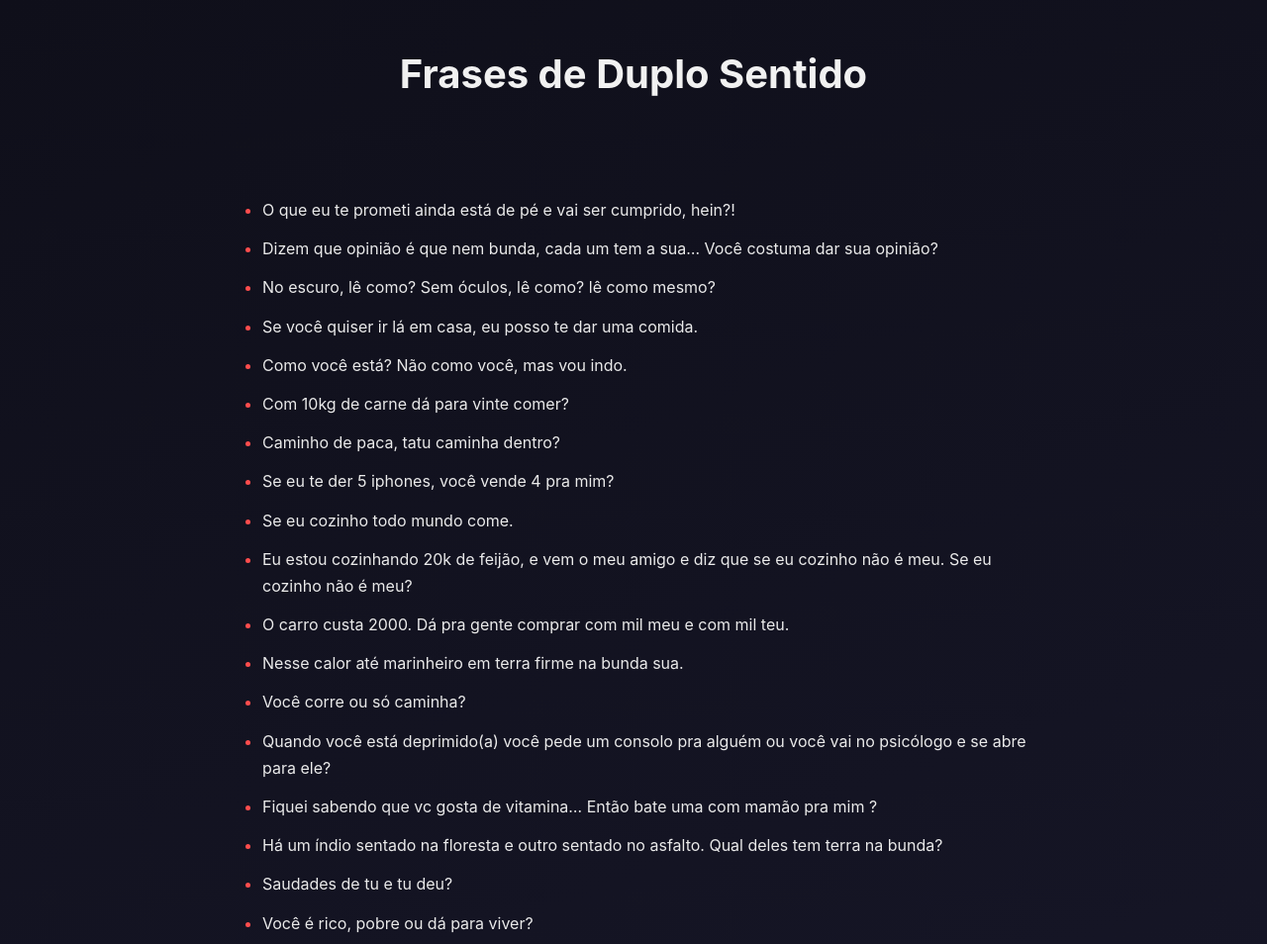
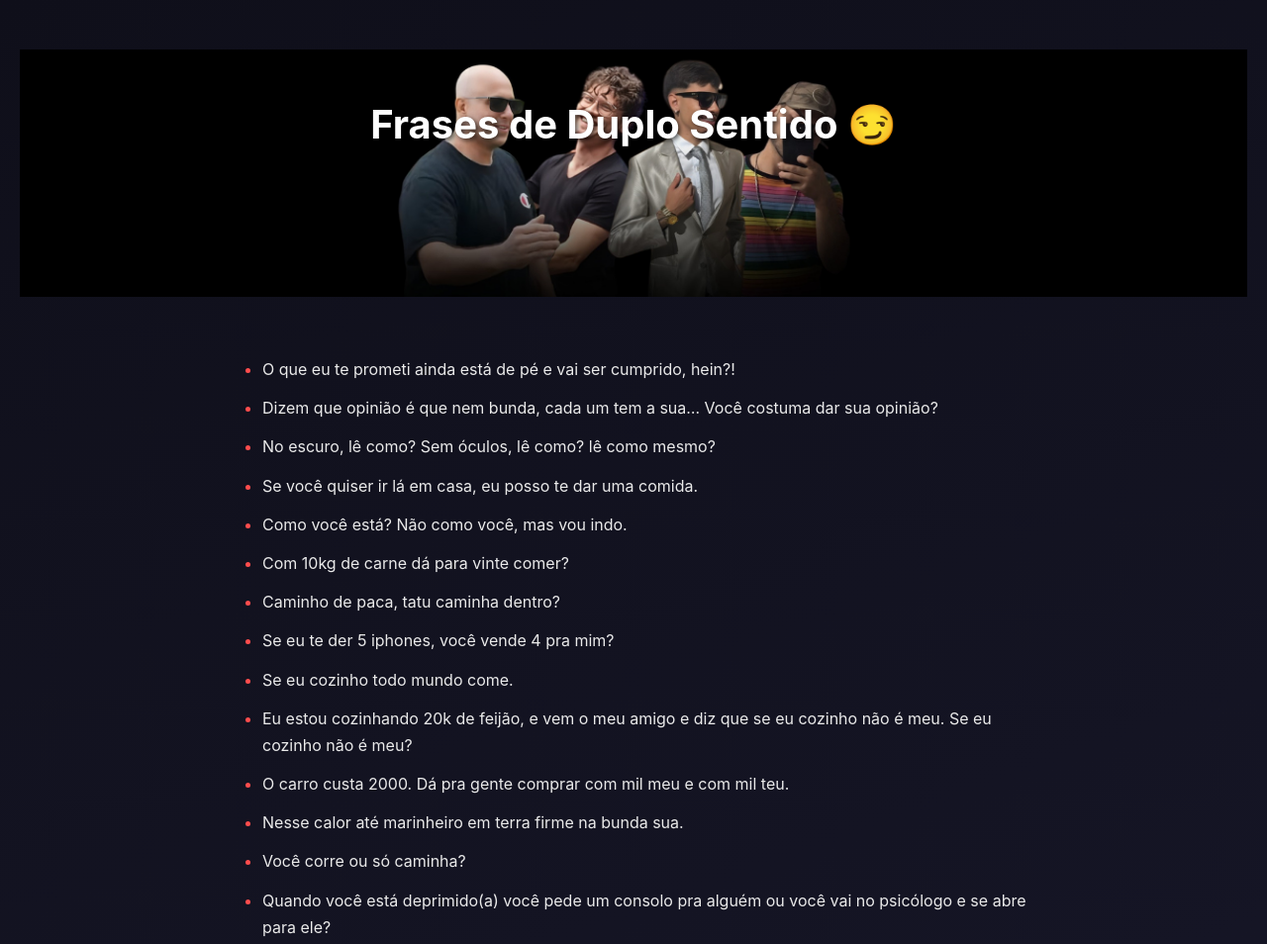
Before and after one commit to portellaandrey/duplo-sentido, a plain HTML site: page index.html in a window 1280 px wide. Shown: the top 954 px of the page at 99% size. Drawn offline with Linux system fonts and the light colour scheme.

Commit message:
atualizacao index e css

```diff
--- a/index.html
+++ b/index.html
@@ -8,7 +8,11 @@
 </head>
 <body>
 
-    <h1>Frases de Duplo Sentido</h1>
+  <body>
+
+<header class="banner-topo">
+    <h1>Frases de Duplo Sentido 😏</h1>
+</header>
 
     <ul class="lista-frases">
   <li>O que eu te prometi ainda está de pé e vai ser cumprido, hein?!</li>
--- a/style.css
+++ b/style.css
@@ -11,6 +11,23 @@ body {
     color: #f1f1f1;
     padding: 50px 20px;
 }
+
+.banner-topo {
+    width: 100%;
+    height: 250px;
+    background-image: url(img/img\ 2.png);
+    background-size: cover;
+    background-position: center;
+    color: white;
+    display: flex;
+    flex-direction: column;
+    justify-content: center;
+    align-items: center;
+    text-shadow: 2px 2px 5px rgba(0,0,0,0.7);
+
+    margin-bottom: 60px; /* 👈 ESPAÇO ENTRE BANNER E CONTEÚDO */
+}
+
 
 /* TÍTULOS */
 h1 {
```
Also changed, not shown: img/img 2.png (added).
